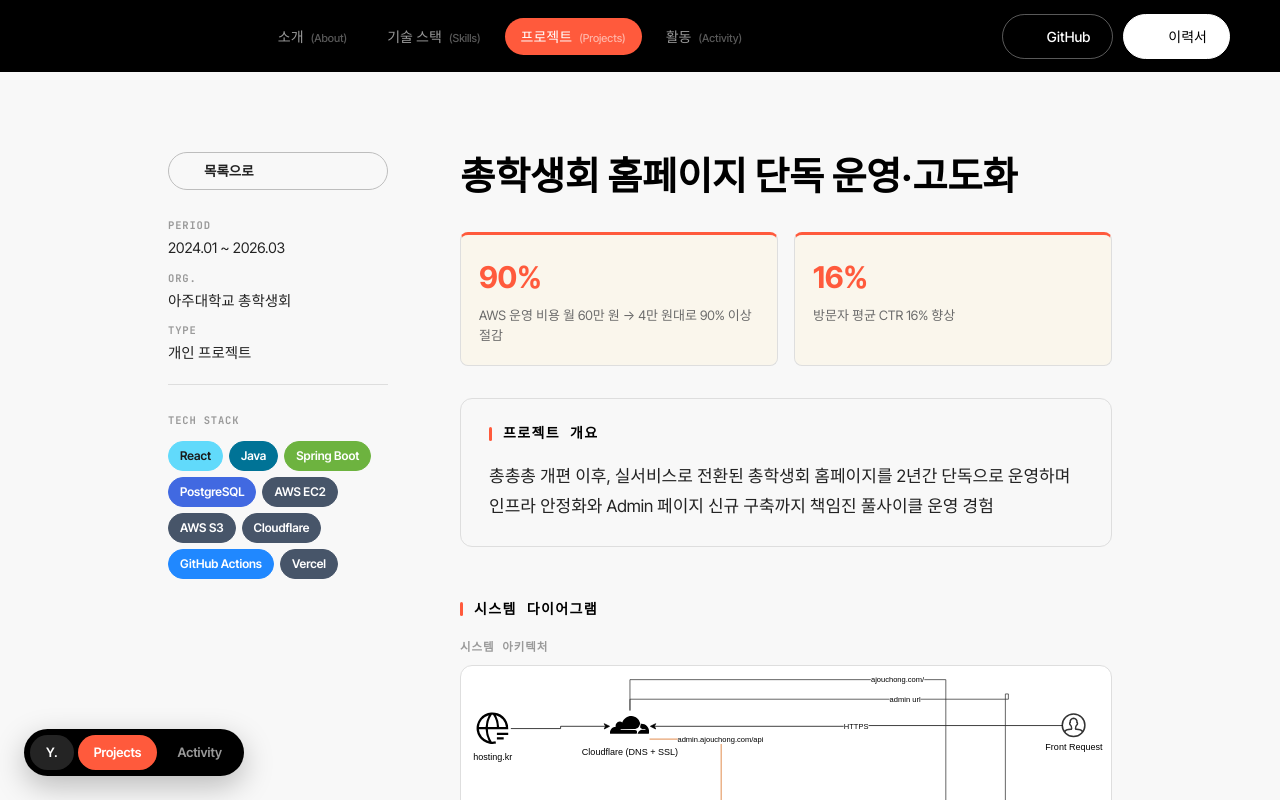
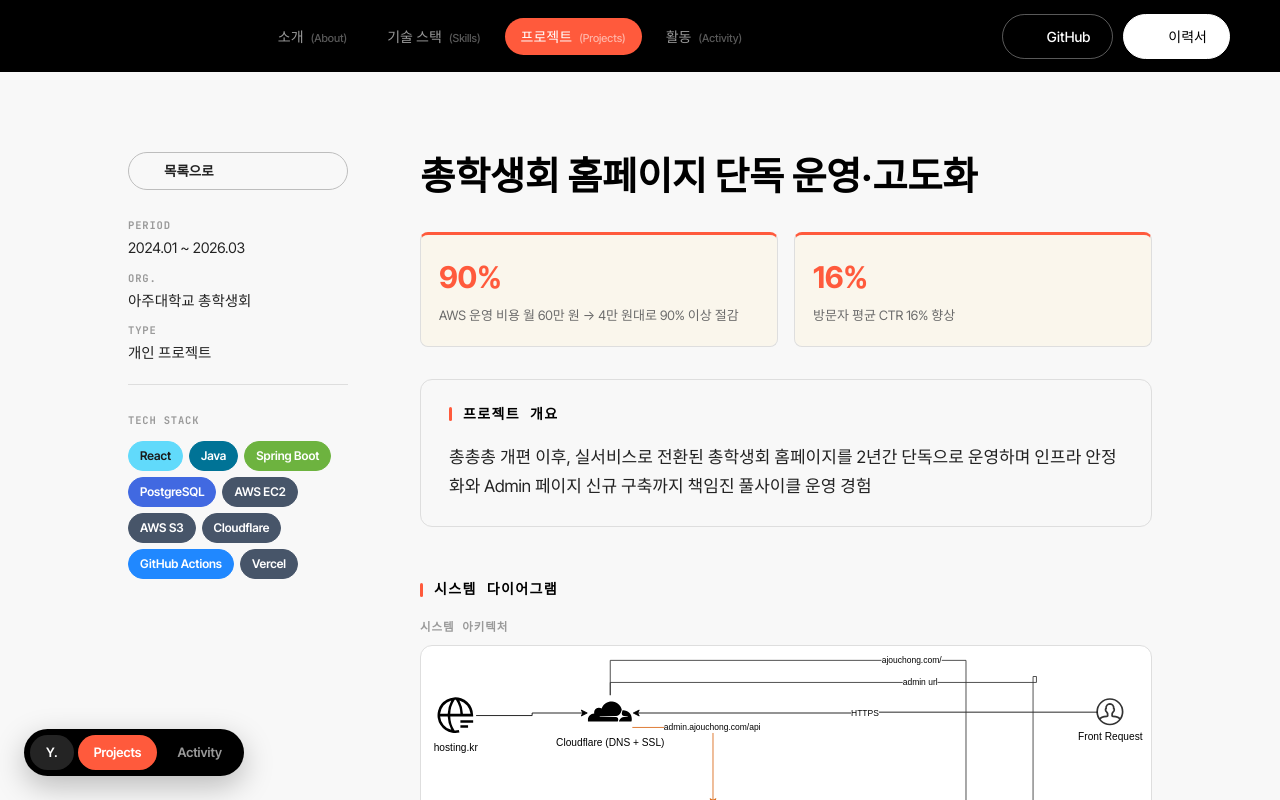
Before and after one commit to ytnwjd/ytnwjd-portfolio, a Vue app: page /projects/ajouchong in a window 1280 px wide. Shown: the top 800 px of the page. Built offline with nearby package versions, Linux system fonts and the light colour scheme; some icons are missing.

Commit message:
style: remove max-width cap to widen content area

```diff
--- a/src/views/ProjectDetail.vue
+++ b/src/views/ProjectDetail.vue
@@ -218,7 +218,6 @@
 
 <style scoped>
 .project-detail {
-    max-width: 1200px;
     padding-block: 80px;
     --color-highlight-bg: #faf6ec;
 }
@@ -308,7 +307,6 @@
 
 .detail-main {
     min-width: 0;
-    max-width: 820px;
 }
 
 @media (max-width: 860px) {
```
